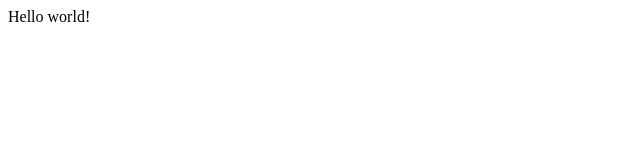
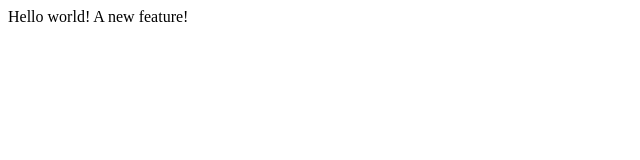
Before and after one commit to bob1973/CS50_Web_programming, a plain HTML site: page lecture1/index.html in a window 1280 px wide. Shown: the whole page, without its empty margins (0-640 px from the left). Drawn offline with Linux system fonts and the light colour scheme.

Commit message:
Another line

```diff
--- a/lecture1/index.html
+++ b/lecture1/index.html
@@ -5,5 +5,6 @@
 	</head>
 	<body>
 		Hello world!
+		A new feature!
 	</body>
 </html>
```
